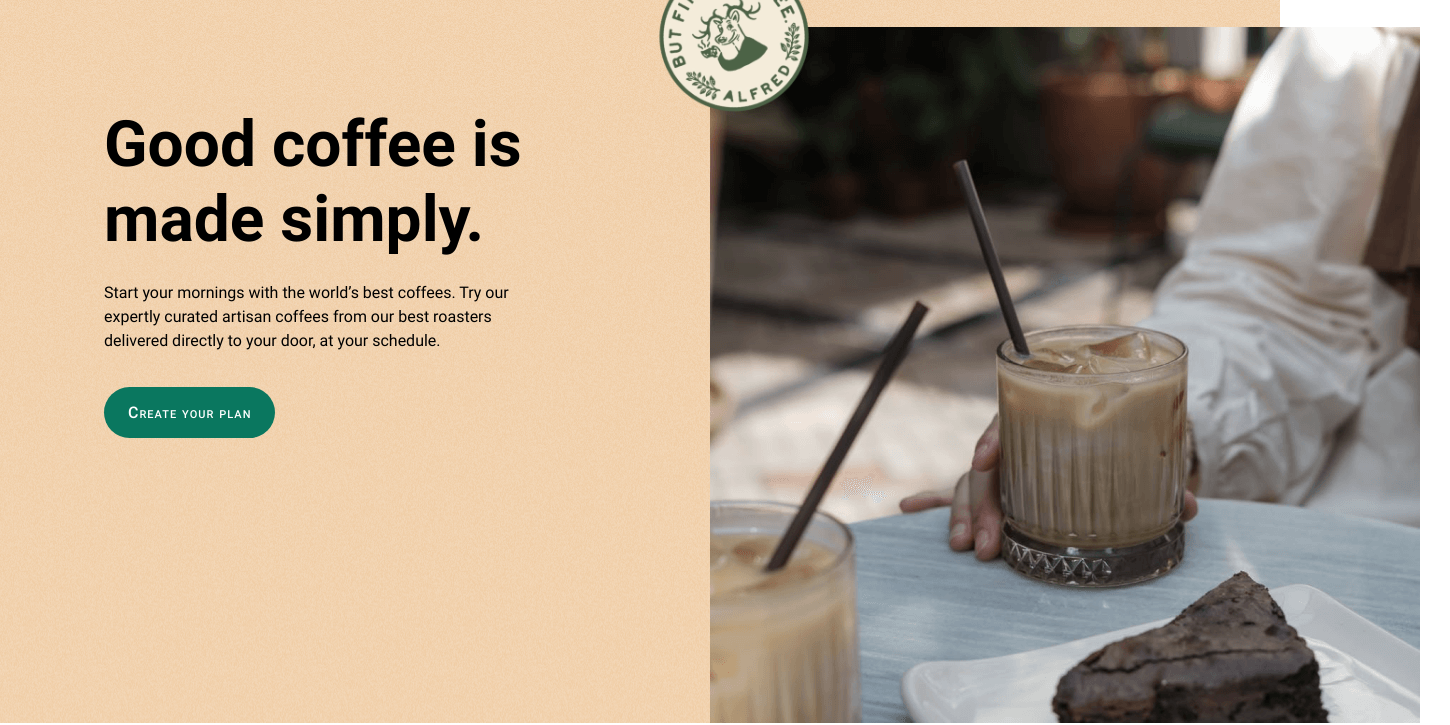
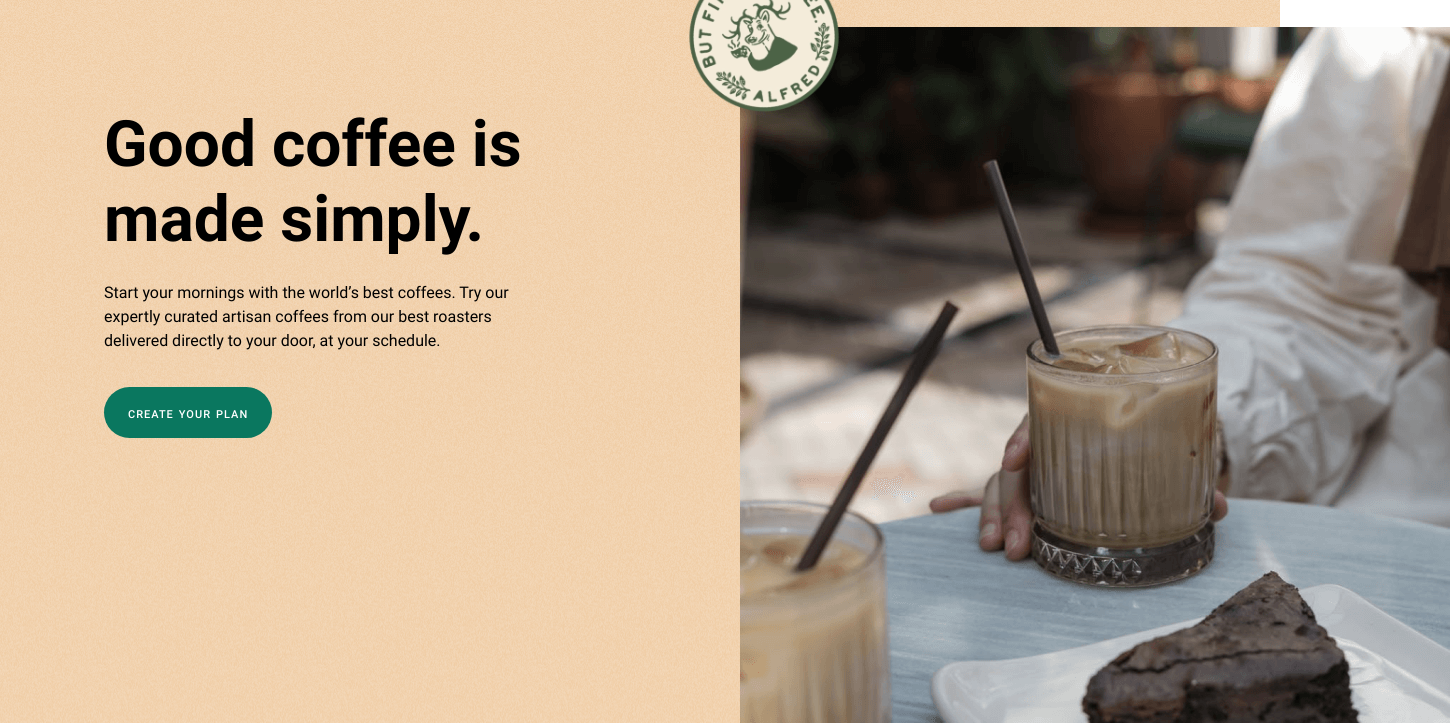
Before and after one commit to Sayfudiinov-Samandar/coffe, a plain HTML site: page index.html in a window 1280 px wide. Shown: the part 86-811 px from the top of the page, 1450 px wide, since content can reach past the window. Drawn offline with Linux system fonts and the light colour scheme.

Commit message:
Add changes in html

```diff
--- a/css/main.css
+++ b/css/main.css
@@ -167,7 +167,7 @@ ul{
 }
 .right-good{
     position: relative;
-    right: -60px;
+    right: -90px;
     bottom:  -4px;
 }
 .right-good::before{
@@ -267,7 +267,7 @@ ul{
     width: 402px;
     height: 300px;
     background-repeat: no-repeat;
-    left: calc(50% - 900px);
+    left: calc(50% - 950px);
     top: calc(50% - -392px);
 }
 .our-list-box:nth-child(2)::after{
--- a/index.html
+++ b/index.html
@@ -55,7 +55,7 @@
                                 </p>
                                     <span class="good-link-box">
                                 <a class="good-lik" href="#">
-                                    Create your plan
+                                    create your plan
                                 </a>
                                     </span>
                                </div>
```
